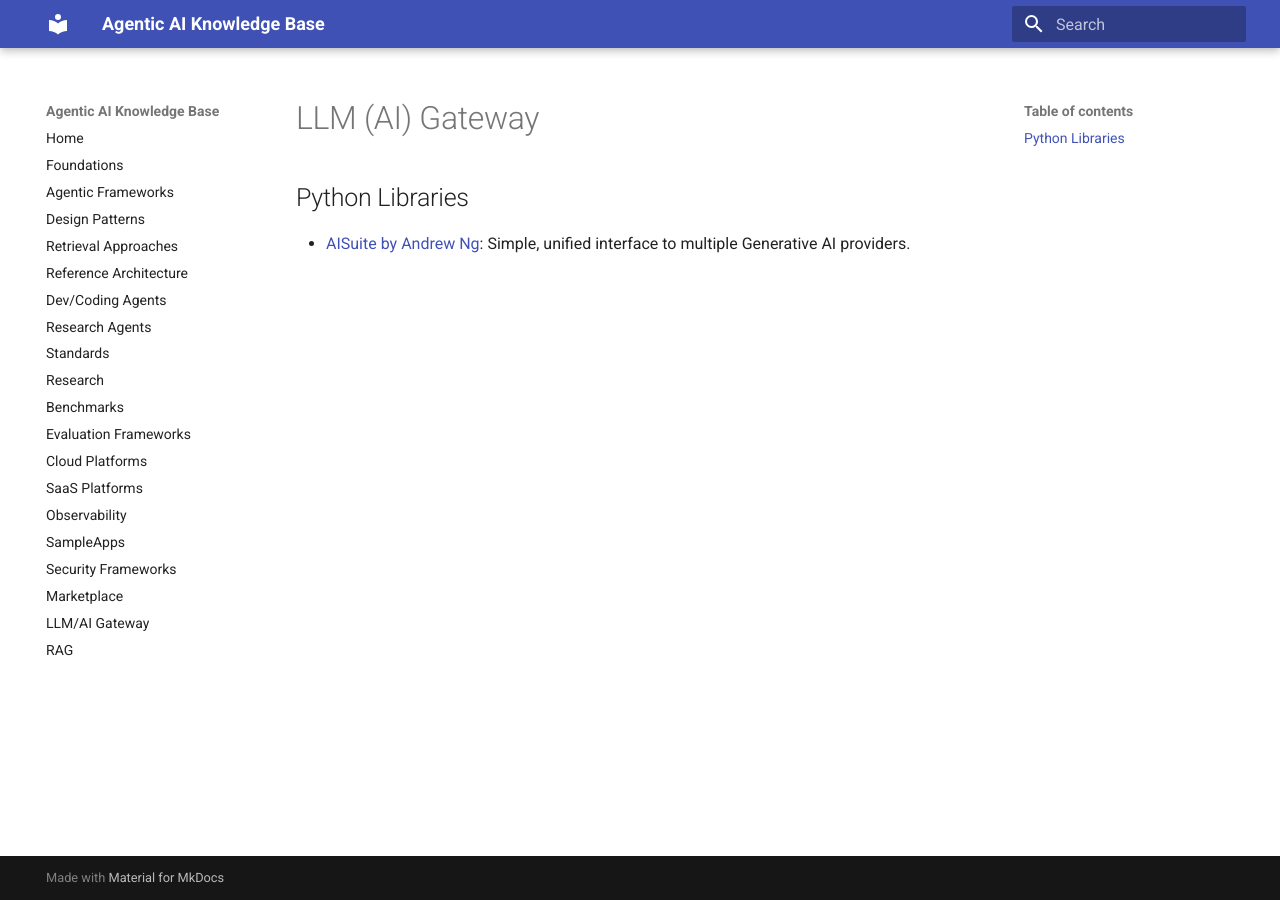
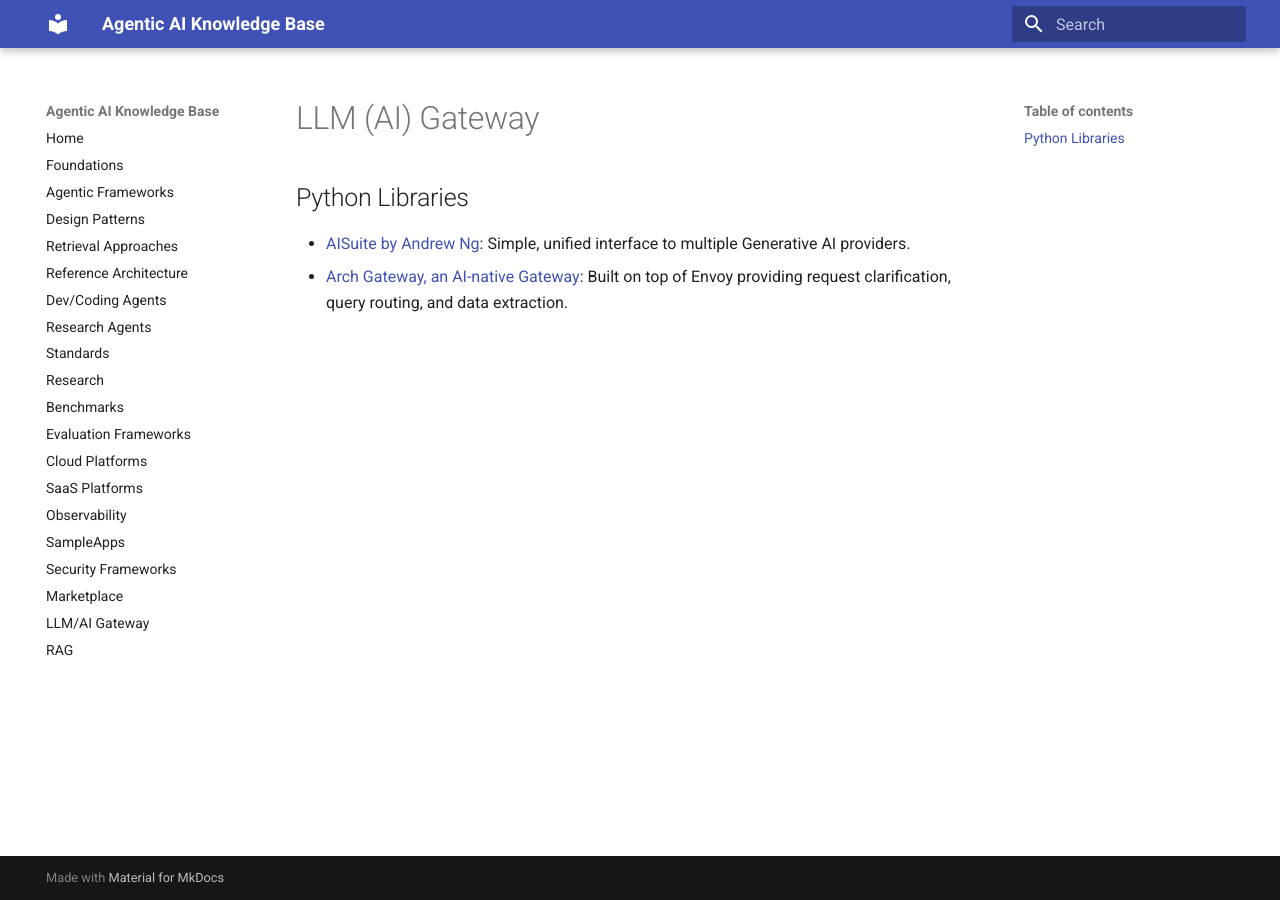
Before and after one commit to ankurkumarz/agentic-ai-knowledge-base, an MkDocs documentation site: the page built from docs/LLMGateway/Readme.md, in a window 1280 px wide. Built offline with MkDocs 1.6.1 and Material for MkDocs 9.7.7, drawn with Linux system fonts in a browser that asks for light colours.

Commit message:
Update Readme.md

```diff
--- a/docs/LLMGateway/Readme.md
+++ b/docs/LLMGateway/Readme.md
@@ -3,3 +3,4 @@
 ## Python Libraries
 
 - [AISuite by Andrew Ng](https://github.com/andrewyng/aisuite): Simple, unified interface to multiple Generative AI providers.
+- [Arch Gateway, an AI-native Gateway](https://www.archgw.com/): Built on top of Envoy providing request clarification, query routing, and data extraction.
```
